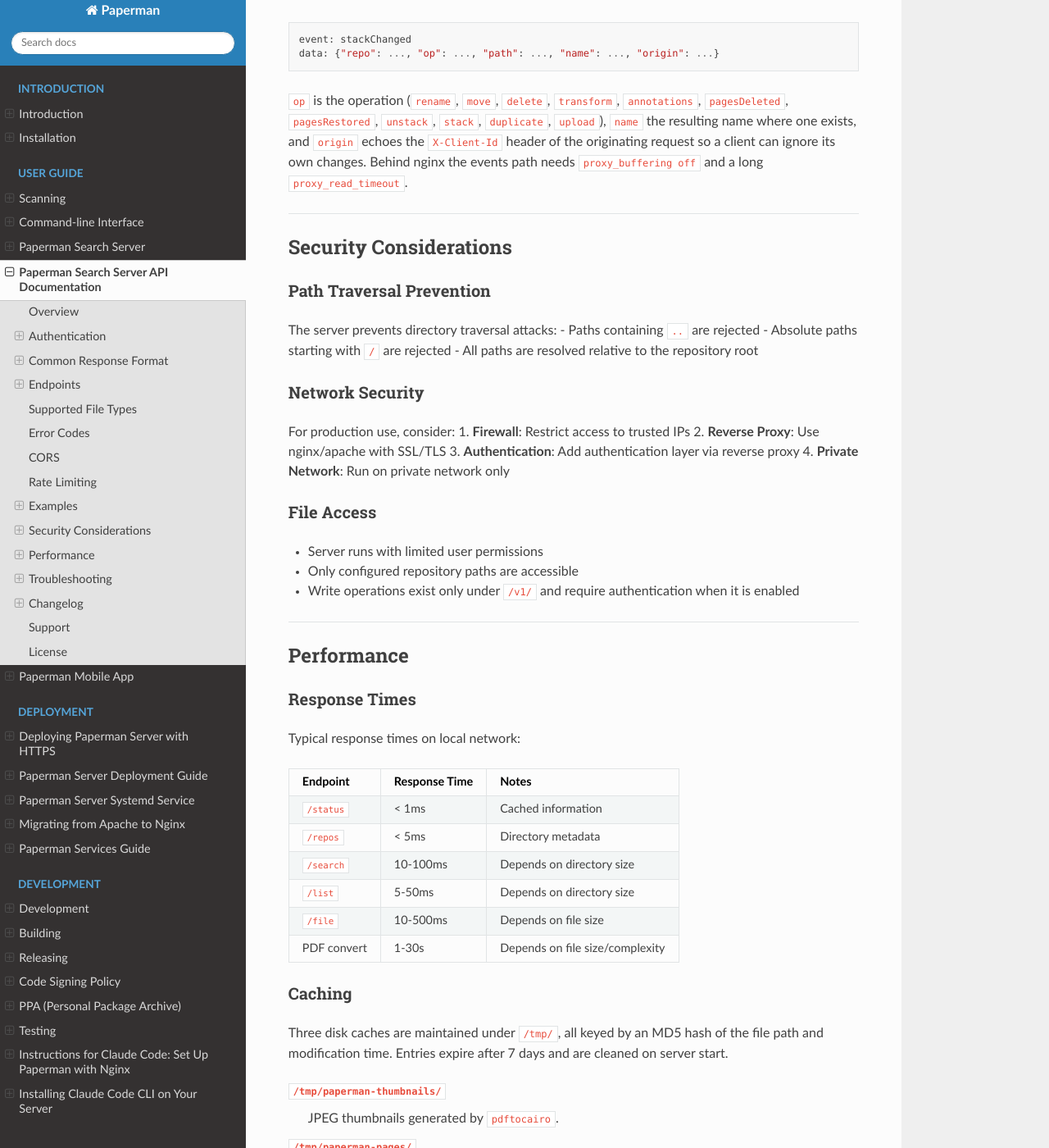
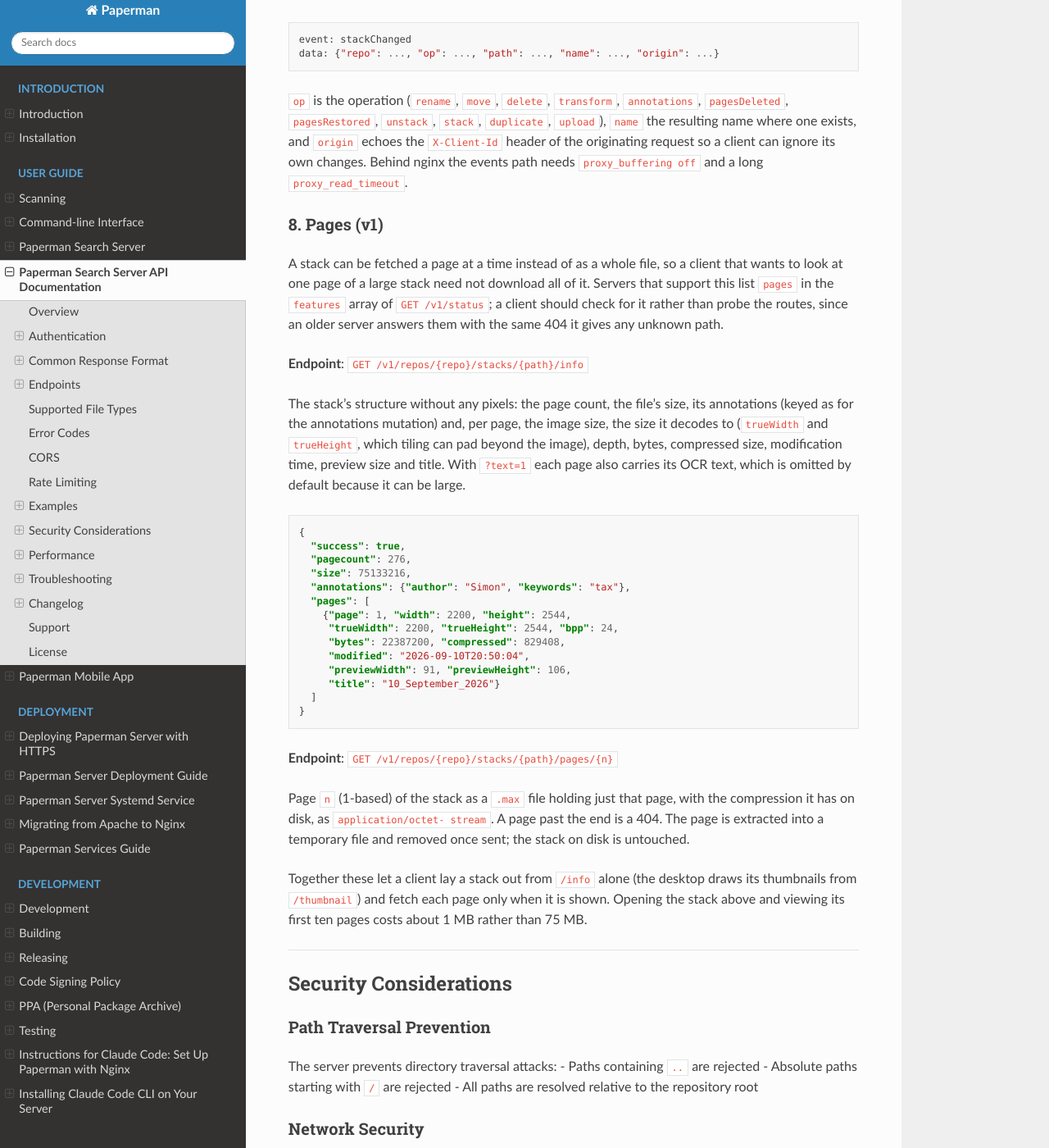
Before and after one commit to sjg20/paperman, a Sphinx documentation site: the page built from doc/api.rst, in a window 1280 px wide and 1400 px high, scrolled down 14212 px. Shown: the whole window at 82% size. Built offline with Sphinx 7.4.7 and the Read the Docs theme 3.1.0, drawn with Linux system fonts in a browser that asks for light colours; some of the changed text lies outside the part shown.

Commit message:
doc: Describe fetching a stack a page at a time
Document the /info and /pages/{n} routes and the pages feature that
advertises them in the API reference, the info and page commands in the
command-line reference, and in the server guide how the GUI uses them
and where the fetched pages are kept, including that the cache is not
yet trimmed and can be deleted freely.

Co-Authored-By: Claude Fable 5.1 <noreply@anthropic.com>
Claude-Session: https://claude.ai/code/session_019RGKyDzgtB33VonDioh8yV

```diff
--- a/doc/api.rst
+++ b/doc/api.rst
@@ -811,6 +811,55 @@ resulting name where one exists, and ``origin`` echoes the
 ignore its own changes.  Behind nginx the events path needs
 ``proxy_buffering off`` and a long ``proxy_read_timeout``.
 
+8. Pages (v1)
+~~~~~~~~~~~~~
+
+A stack can be fetched a page at a time instead of as a whole file, so
+a client that wants to look at one page of a large stack need not
+download all of it.  Servers that support this list ``pages`` in the
+``features`` array of ``GET /v1/status``; a client should check for it
+rather than probe the routes, since an older server answers them with
+the same 404 it gives any unknown path.
+
+**Endpoint**: ``GET /v1/repos/{repo}/stacks/{path}/info``
+
+The stack's structure without any pixels: the page count, the file's
+size, its annotations (keyed as for the annotations mutation) and, per
+page, the image size, the size it decodes to (``trueWidth`` and
+``trueHeight``, which tiling can pad beyond the image), depth, bytes,
+compressed size, modification time, preview size and title.  With
+``?text=1`` each page also carries its OCR text, which is omitted by
+default because it can be large.
+
+.. code:: json
+
+   {
+     "success": true,
+     "pagecount": 276,
+     "size": 75133216,
+     "annotations": {"author": "Simon", "keywords": "tax"},
+     "pages": [
+       {"page": 1, "width": 2200, "height": 2544,
+        "trueWidth": 2200, "trueHeight": 2544, "bpp": 24,
+        "bytes": 22387200, "compressed": 829408,
+        "modified": "2026-09-10T20:50:04",
+        "previewWidth": 91, "previewHeight": 106,
+        "title": "10_September_2026"}
+     ]
+   }
+
+**Endpoint**: ``GET /v1/repos/{repo}/stacks/{path}/pages/{n}``
+
+Page ``n`` (1-based) of the stack as a ``.max`` file holding just that
+page, with the compression it has on disk, as ``application/octet-
+stream``.  A page past the end is a 404.  The page is extracted into a
+temporary file and removed once sent; the stack on disk is untouched.
+
+Together these let a client lay a stack out from ``/info`` alone (the
+desktop draws its thumbnails from ``/thumbnail``) and fetch each page
+only when it is shown.  Opening the stack above and viewing its first
+ten pages costs about 1 MB rather than 75 MB.
+
 --------------
 
 Security Considerations
@@ -922,6 +971,8 @@ Version 1.3 (Current)
 -  Streamed file responses (512 KB chunks with flow control)
 -  Conversion progress reporting via ``progress=true``
 -  Optional local URL for fast LAN downloads (app)
+-  Stacks served a page at a time: ``/info`` and ``/pages/{n}``,
+   advertised as the ``pages`` feature
 
 Version 1.2
 ~~~~~~~~~~~~
```
Also changed, not shown: doc/cli.rst (+10 -0 lines), doc/server.rst (+23 -0 lines).
